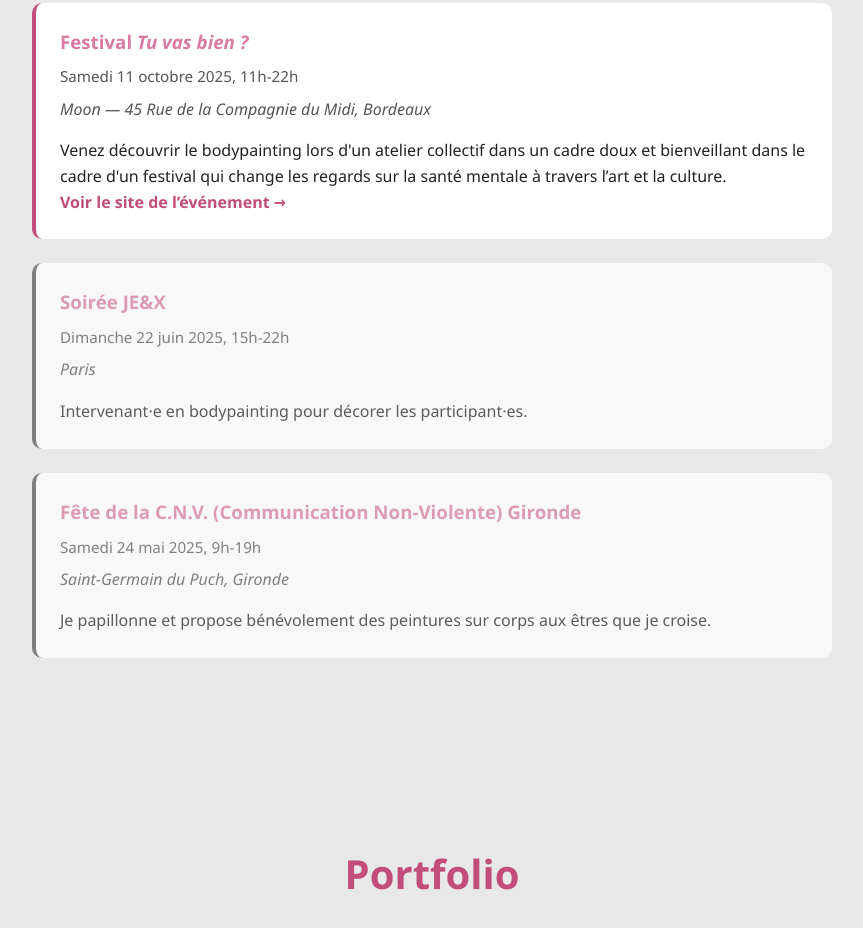
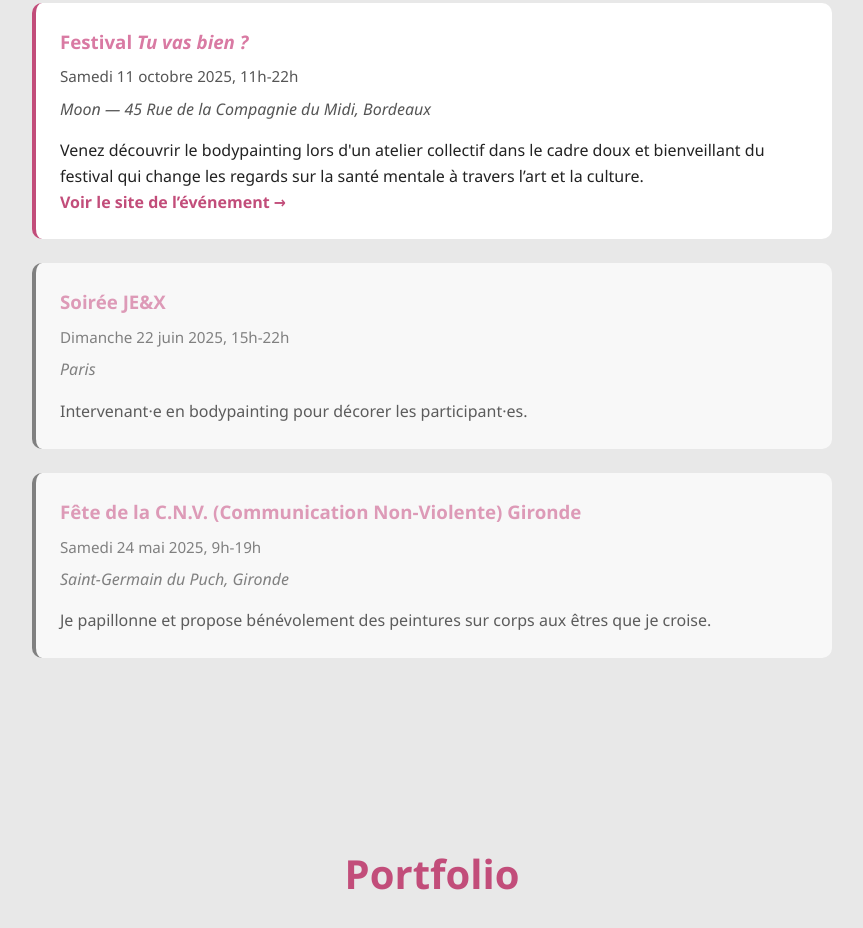
Before and after one commit to Nam-Phuong/nam-phuong.github.io, a plain HTML site: page index.html in a window 1280 px wide. Shown: the part 2014-2942 px from the top of the page, without its empty margins (208-1071 px from the left). Drawn offline with Linux system fonts and the light colour scheme.

Commit message:
Update index.html

```diff
--- a/index.html
+++ b/index.html
@@ -503,7 +503,7 @@
                 <h3>Festival <i>Tu vas bien ?</i></h3>
                 <div class="event-date">Samedi 11 octobre 2025, 11h-22h</div>
                 <div class="event-location">Moon — 45 Rue de la Compagnie du Midi, Bordeaux</div>
-                <p>Venez découvrir le bodypainting lors d'un atelier collectif dans un cadre doux et bienveillant dans le cadre d'un festival qui change les regards sur la santé mentale à travers l’art et la culture.</p>
+                <p>Venez découvrir le bodypainting lors d'un atelier collectif dans le cadre doux et bienveillant du festival qui change les regards sur la santé mentale à travers l’art et la culture.</p>
                 <a href="https://tuvasbien.info/#accueil" target="_blank" class="event-link">Voir le site de l’événement →</a>
             </div>
 
```
